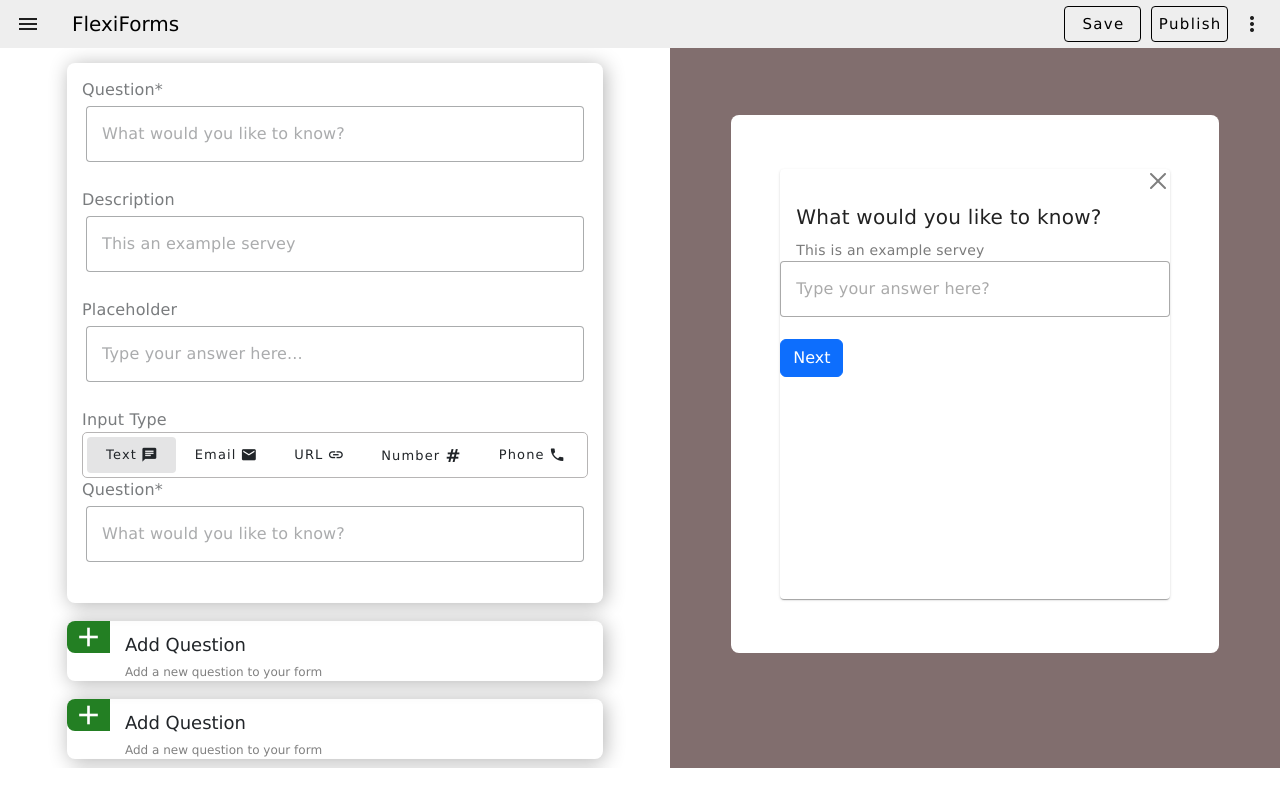
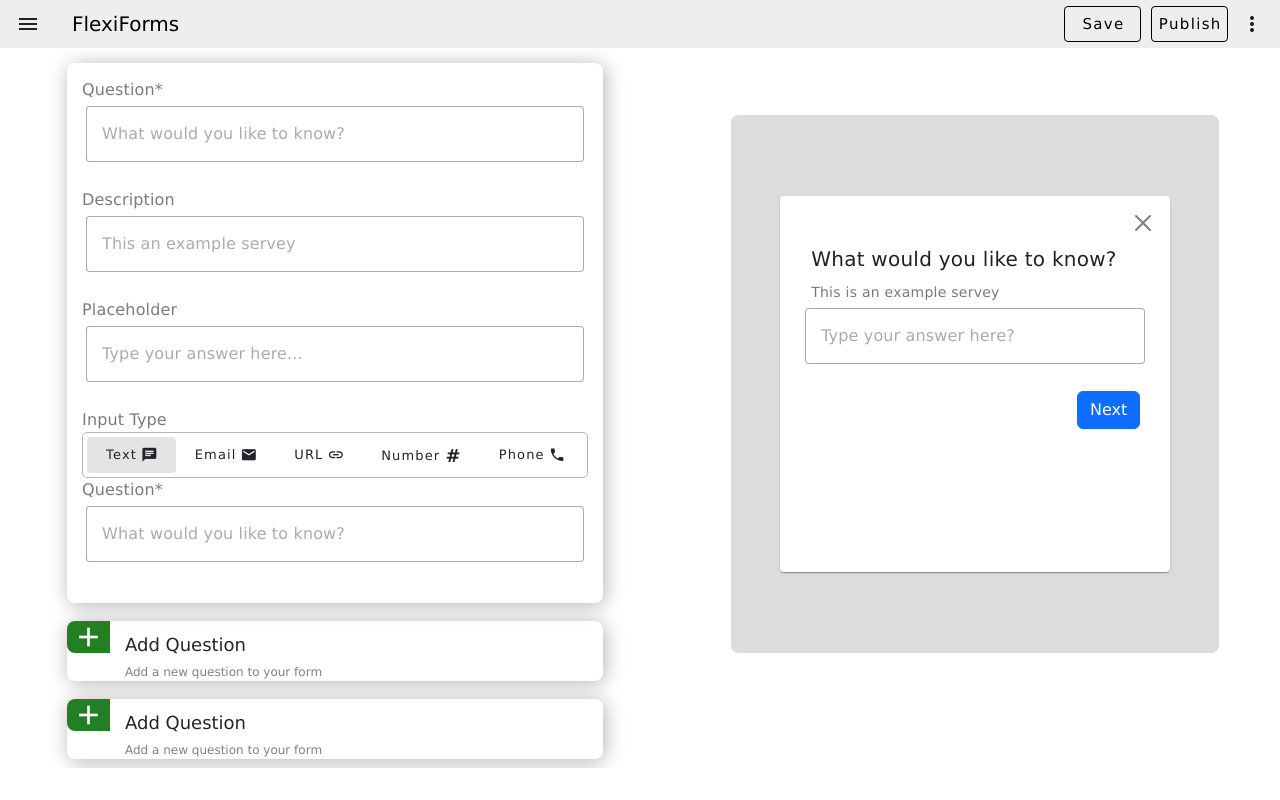
Before and after one commit to Hamza-Akdim/FlexiForms, a Vue app: page / in a window 1280 px wide. Built offline with nearby package versions, Linux system fonts and the light colour scheme.

Commit message:
for_safety

```diff
--- a/src/components/FormDisplay.vue
+++ b/src/components/FormDisplay.vue
@@ -21,7 +21,6 @@ export default {
 .formDispaly {
   width: 50vw;
   height: 100%;
-  background-color: rgb(129, 110, 110);
   display: flex;
   justify-content: center;
   align-items: center;
@@ -29,7 +28,7 @@ export default {
 .parent {
   width: 80%;
   height: 70%;
-  background-color: white;
+  background-color:  	rgb(220,220,220);
   border-radius: 8px;
   display: flex;
   justify-content: center;
--- a/src/components/FormHeader.vue
+++ b/src/components/FormHeader.vue
@@ -1,6 +1,6 @@
 <template>
   <div class="nav-bar">
-    <v-toolbar density="compact" style="height: 100%;">
+    <v-toolbar density="compact">
       <v-app-bar-nav-icon></v-app-bar-nav-icon>
 
       <v-toolbar-title style="color: black">FlexiForms</v-toolbar-title>
--- a/src/components/QuestionTypes/FreeText.vue
+++ b/src/components/QuestionTypes/FreeText.vue
@@ -1,26 +1,31 @@
 <template>
-    <v-card style="height: 80%; width: 80%;">
-      <div style="display: flex; justify-content: flex-end">
-        <button type="button" class="btn-close" aria-label="Close"></button>
-      </div>
+  <v-card class="card-parent">
+    <div class="close-btn">
+      <button type="button" class="btn-close" aria-label="Close"></button>
+    </div>
 
-      <div style="display: flex; justify-content: flex-start;">
-        <v-card-title>What would you like to know?</v-card-title>
-      </div>
+    <div class="title">
+      <v-card-title>What would you like to know?</v-card-title>
+    </div>
 
+    <div class="subtitle">
       <v-card-subtitle>This is an example servey</v-card-subtitle>
+    </div>
 
+    <div class="input-text">
       <v-text-field
         variant="outlined"
         placeholder="Type your answer here?"
         required
       ></v-text-field>
+    </div>
 
+    <div class="next-btn">
       <button type="button" class="btn btn-primary" style="color: white">
         Next
       </button>
-    </v-card>
-
+    </div>
+  </v-card>
 </template>
 
 <script>
@@ -30,6 +35,31 @@ export default {
 </script>
 
 <style scoped>
+.card-parent {
+  height: 70%;
+  width: 80%;
+  padding: 15px;
+}
+.close-btn {
+  display: flex;
+  justify-content: flex-end;
+}
 
+.title {
+  display: flex;
+  justify-content: flex-start;
+}
 
+.input-text {
+  display: flex;
+  justify-content: center;
+  align-items: center;
+  padding: 5px 10px 5px 10px;
+}
+
+.next-btn {
+  display: flex;
+  justify-content: flex-end;
+  margin-right: 15px;
+}
 </style>
```
